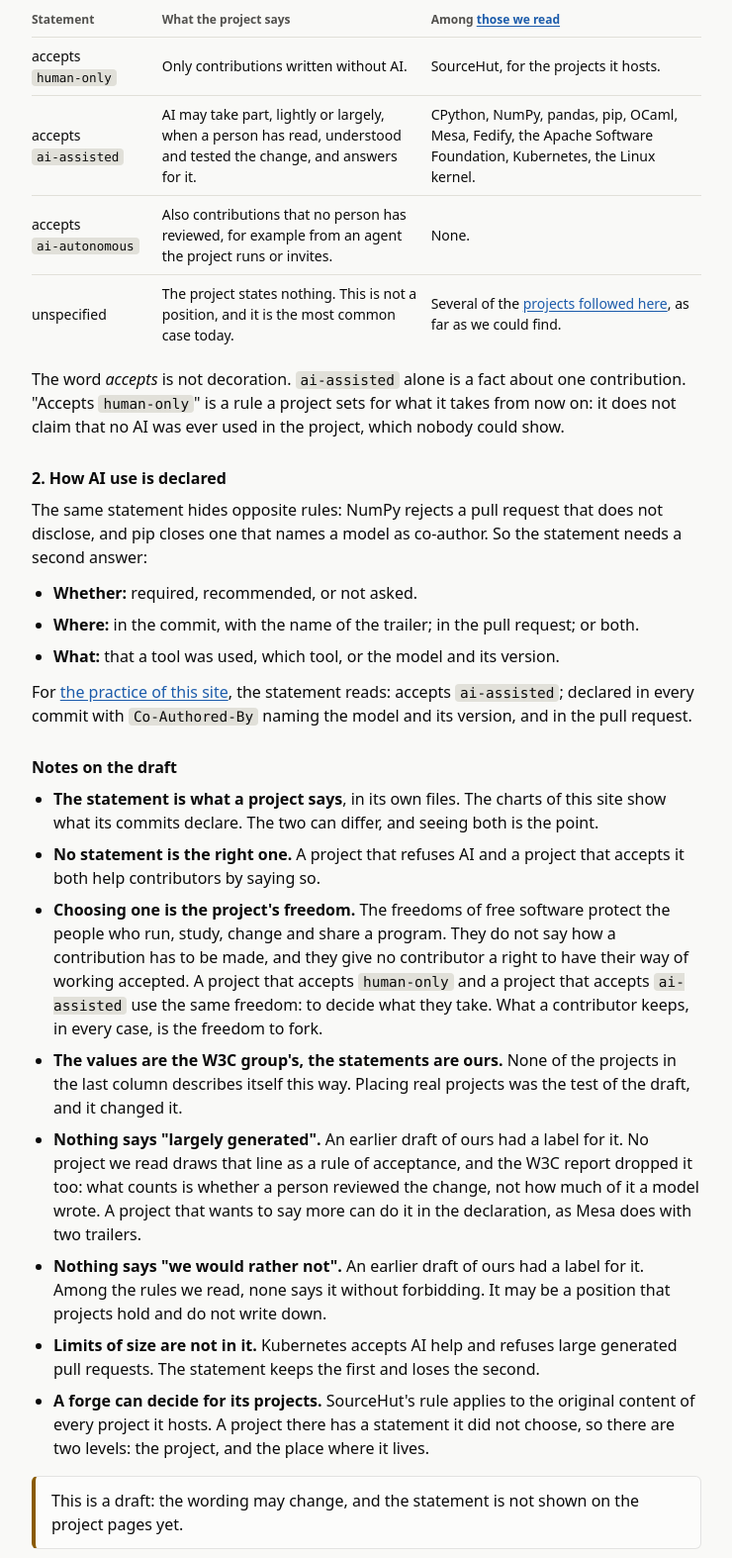
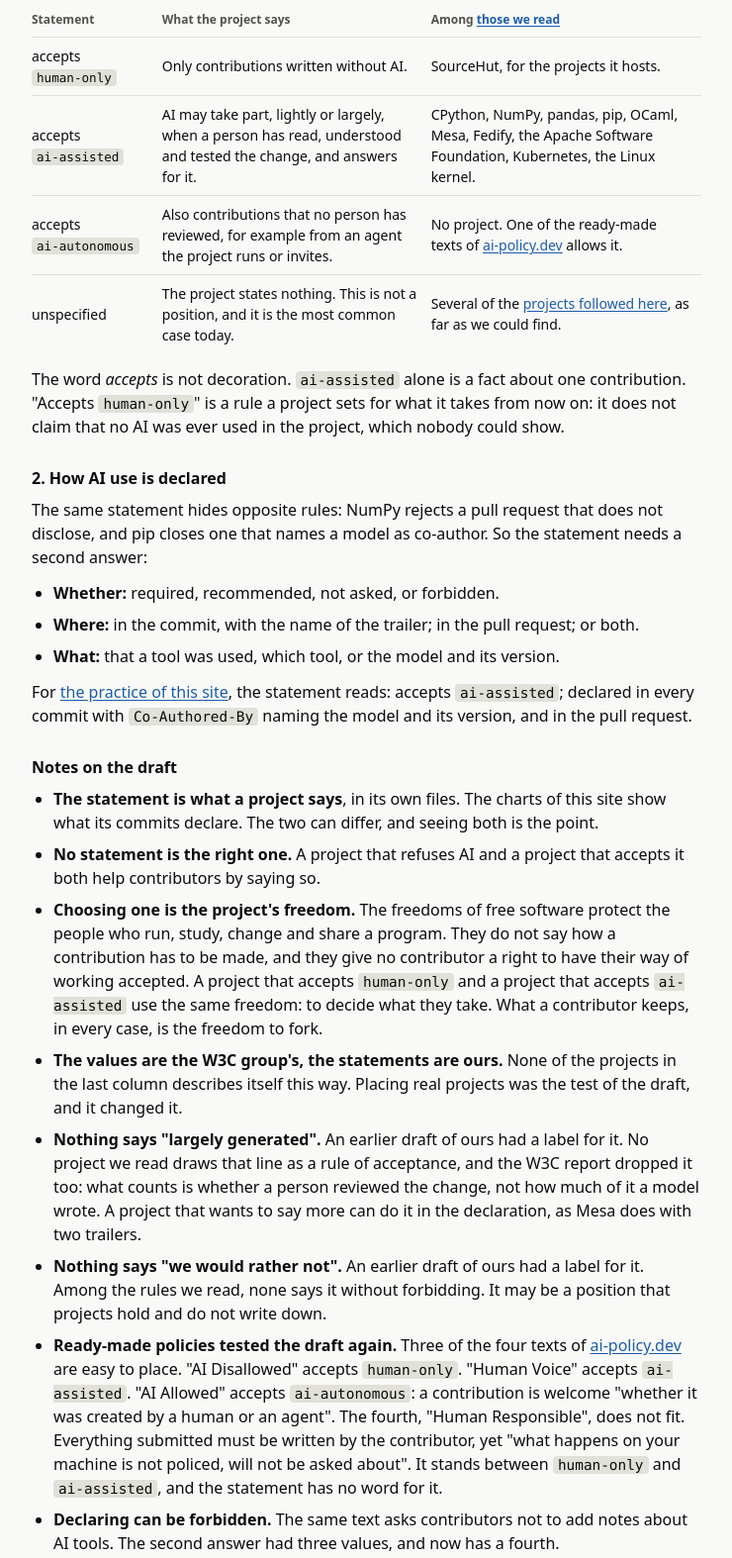
Before and after one commit to cedricbonhomme/SayWhichAI, a plain HTML site: page ai_disclosure/site/policies.html in a window 1280 px wide. Shown: the part 3329-4903 px from the top of the page at 99% size, without its empty margins (84-824 px from the left). Drawn offline with Linux system fonts and the light colour scheme.

Commit message:
chg: [site] ai-policy.dev in the related work, and what it taught the draft
A collection of ready-made policies exists; none asks for a declaration
and one forbids it. The draft statement gains "forbidden" as a value, and
two notes: one of the four texts does not fit the statement.

Co-Authored-By: Claude Fable 5.2 <noreply@anthropic.com>

```diff
--- a/ai_disclosure/site/policies.html
+++ b/ai_disclosure/site/policies.html
@@ -103,7 +103,7 @@
         <tbody>
           <tr><td>accepts <code>human-only</code></td><td>Only contributions written without AI.</td><td>SourceHut, for the projects it hosts.</td></tr>
           <tr><td>accepts <code>ai-assisted</code></td><td>AI may take part, lightly or largely, when a person has read, understood and tested the change, and answers for it.</td><td>CPython, NumPy, pandas, pip, OCaml, Mesa, Fedify, the Apache Software Foundation, Kubernetes, the Linux kernel.</td></tr>
-          <tr><td>accepts <code>ai-autonomous</code></td><td>Also contributions that no person has reviewed, for example from an agent the project runs or invites.</td><td>None.</td></tr>
+          <tr><td>accepts <code>ai-autonomous</code></td><td>Also contributions that no person has reviewed, for example from an agent the project runs or invites.</td><td>No project. One of the ready-made texts of <a href="https://ai-policy.dev/" target="_blank" rel="noreferrer">ai-policy.dev</a> allows it.</td></tr>
           <tr><td>unspecified</td><td>The project states nothing. This is not a position, and it is the most common case today.</td><td>Several of the <a href="./">projects followed here</a>, as far as we could find.</td></tr>
         </tbody>
       </table>
@@ -113,7 +113,7 @@
     <h3 id="declares">2. How AI use is declared</h3>
     <p>The same statement hides opposite rules: NumPy rejects a pull request that does not disclose, and pip closes one that names a model as co-author. So the statement needs a second answer:</p>
     <ul>
-      <li><strong>Whether:</strong> required, recommended, or not asked.</li>
+      <li><strong>Whether:</strong> required, recommended, not asked, or forbidden.</li>
       <li><strong>Where:</strong> in the commit, with the name of the trailer; in the pull request; or both.</li>
       <li><strong>What:</strong> that a tool was used, which tool, or the model and its version.</li>
     </ul>
@@ -127,6 +127,8 @@
       <li><strong>The values are the W3C group's, the statements are ours.</strong> None of the projects in the last column describes itself this way. Placing real projects was the test of the draft, and it changed it.</li>
       <li><strong>Nothing says "largely generated".</strong> An earlier draft of ours had a label for it. No project we read draws that line as a rule of acceptance, and the W3C report dropped it too: what counts is whether a person reviewed the change, not how much of it a model wrote. A project that wants to say more can do it in the declaration, as Mesa does with two trailers.</li>
       <li><strong>Nothing says "we would rather not".</strong> An earlier draft of ours had a label for it. Among the rules we read, none says it without forbidding. It may be a position that projects hold and do not write down.</li>
+      <li><strong>Ready-made policies tested the draft again.</strong> Three of the four texts of <a href="https://ai-policy.dev/" target="_blank" rel="noreferrer">ai-policy.dev</a> are easy to place. "AI Disallowed" accepts <code>human-only</code>. "Human Voice" accepts <code>ai-assisted</code>. "AI Allowed" accepts <code>ai-autonomous</code>: a contribution is welcome "whether it was created by a human or an agent". The fourth, "Human Responsible", does not fit. Everything submitted must be written by the contributor, yet "what happens on your machine is not policed, will not be asked about". It stands between <code>human-only</code> and <code>ai-assisted</code>, and the statement has no word for it.</li>
+      <li><strong>Declaring can be forbidden.</strong> The same text asks contributors not to add notes about AI tools. The second answer had three values, and now has a fourth.</li>
       <li><strong>Limits of size are not in it.</strong> Kubernetes accepts AI help and refuses large generated pull requests. The statement keeps the first and loses the second.</li>
       <li><strong>A forge can decide for its projects.</strong> SourceHut's rule applies to the original content of every project it hosts. A project there has a statement it did not choose, so there are two levels: the project, and the place where it lives.</li>
     </ul>
@@ -150,6 +152,7 @@
       <li>the <a href="https://github.com/avsm/ocaml-ai-disclosure" target="_blank" rel="noreferrer">disclosure proposal for OCaml</a>, which declares AI use in the code and in the package <a href="#ocaml">rather than in the commit</a>;</li>
       <li>the <a href="#others">rules of other projects</a>, and the forge that <a href="https://sourcehut.org/blog/2026-08-27-tos-changes-and-llms/" target="_blank" rel="noreferrer">chose to prohibit</a>.</li>
     </ul>
+    <p><strong>Ready-made policies</strong> exist too. <a href="https://ai-policy.dev/" target="_blank" rel="noreferrer">ai-policy.dev</a> is a community collection of four texts, from "AI Allowed" to "AI Disallowed", that a project can copy into an <code>AI_POLICY.md</code> file. None of the four asks for a declaration. The most open one says that "AI usage does not need to be declared". Another one, "Human Responsible", forbids it: "a submission that discloses AI usage may be closed automatically". A text that accepts AI and asks that it be declared is not in the collection; it is the practice described on the <a href="good-practice.html">good practice</a> page.</p>
     <p><strong>European law</strong> meets the subject from another side. Since 2 August 2026, Article 50 of the <a href="https://eur-lex.europa.eu/eli/reg/2024/1689/oj/eng" target="_blank" rel="noreferrer">EU AI Act</a> asks the providers of AI systems to mark what their systems generate "in a machine-readable format". The <a href="https://digital-strategy.ec.europa.eu/en/policies/code-practice-ai-generated-content" target="_blank" rel="noreferrer">Code of Practice on Transparency of AI-Generated Content</a>, published in June 2026, says how. Both speak to those who provide the systems and to those who publish for the public, not to a project or its contributors, and neither mentions source code.</p>
     <p>Two of their ideas are also ours. The Code encourages providers to record the name of the AI system, and they "may also include the underlying AI model identifier and version number". And a published text needs no label when a person has reviewed it and "holds editorial responsibility" for it.</p>
   </section>
```
